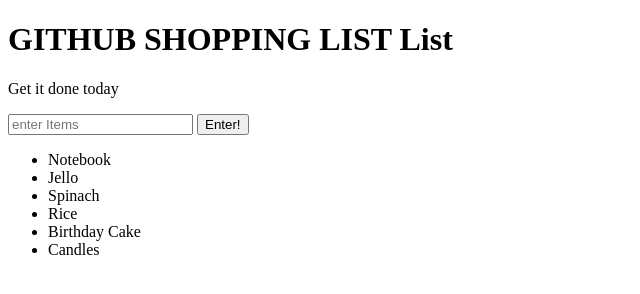
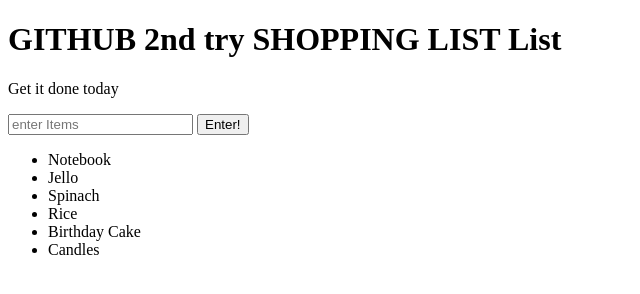
Before and after one commit to markharji/background-generator, a plain HTML site: page index.html in a window 1280 px wide. Shown: the whole page, without its empty margins (0-640 px from the left). Drawn offline with Linux system fonts and the light colour scheme.

Commit message:
CHANGING TITLE

```diff
--- a/index.html
+++ b/index.html
@@ -5,7 +5,7 @@
 	<link rel="stylesheet" type="text/css" href="style.css">
 </head>
 <body>
-<h1>GITHUB SHOPPING LIST List</h1>
+<h1>GITHUB 2nd try SHOPPING LIST List</h1>
 <p id="first">Get it done today</p>
 <input type="text" id="userinput" placeholder="enter Items">
 <button id="enterbutton" class="Enter">Enter!</button>
```
